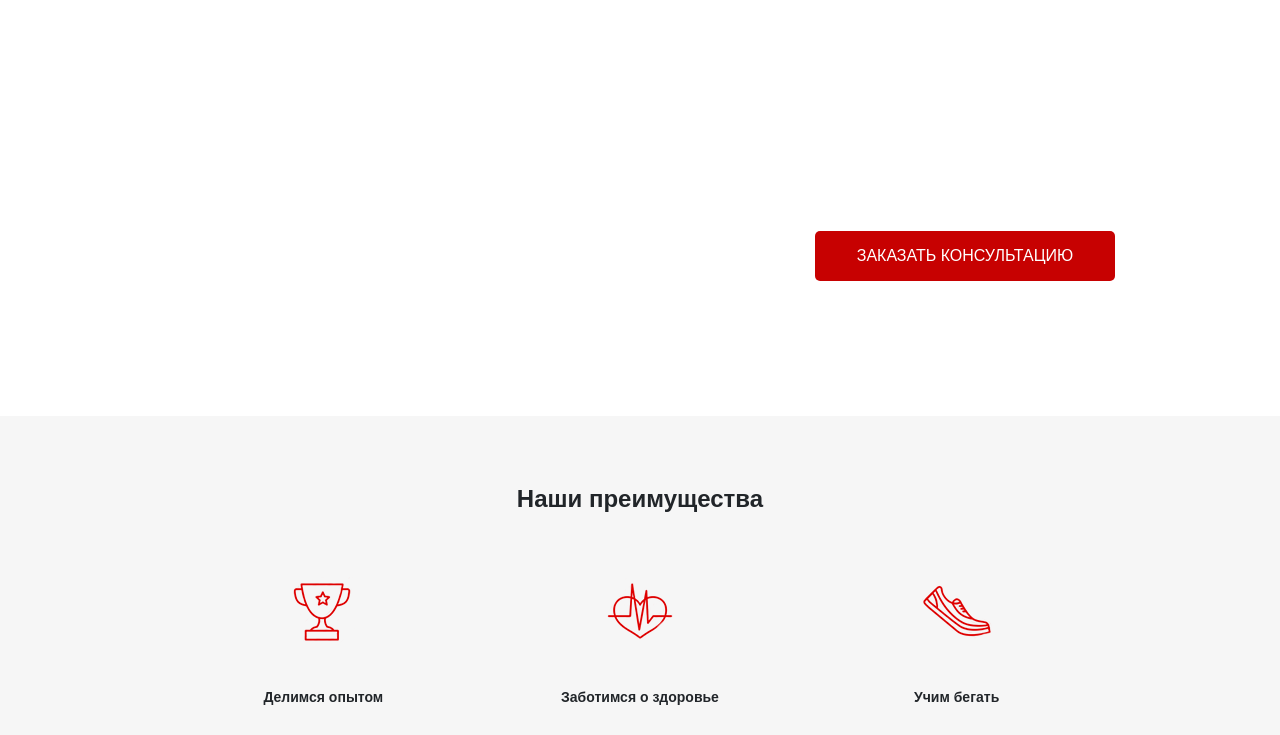
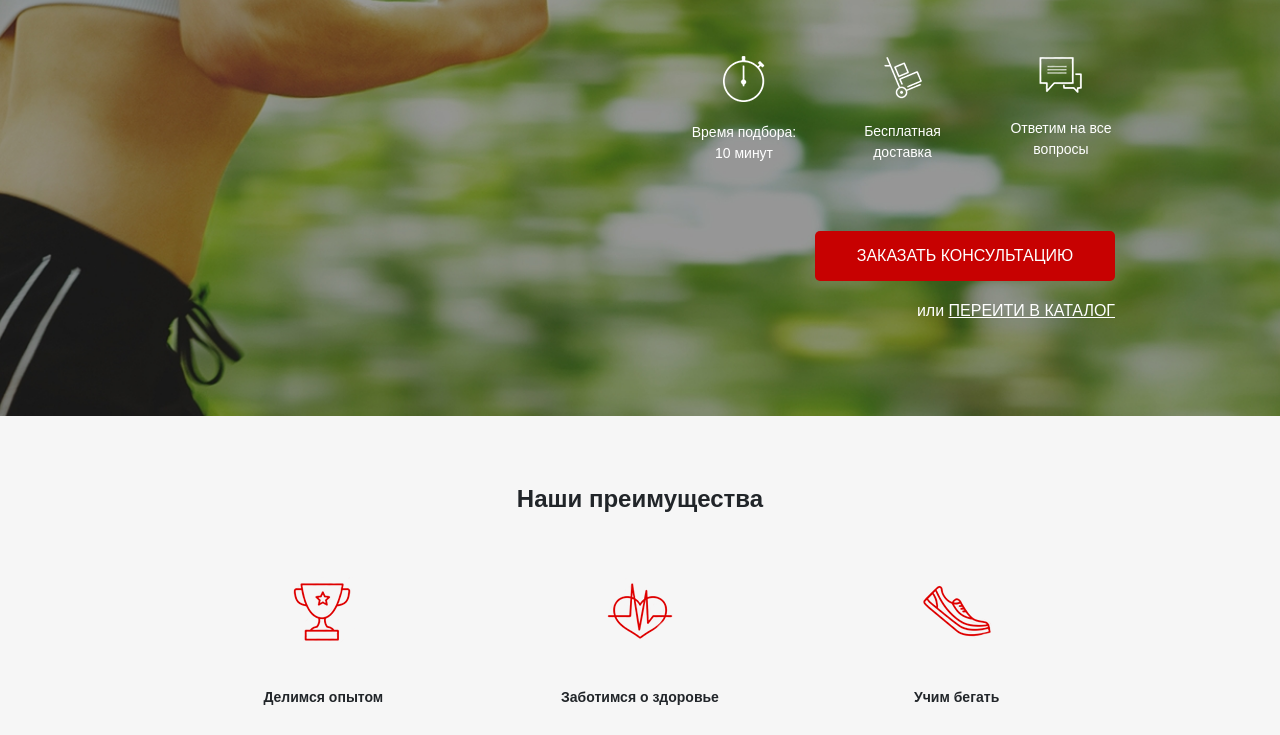
Before and after one commit to oleg-gde-maket/oleg-gde-maket.github.io, a plain HTML site: page projects/Pulse/index.html in a window 1280 px wide. Shown: the part 264-999 px from the top of the page. Drawn offline with nearby package versions, Linux system fonts and the light colour scheme; files that its build step writes are made by us from their sources; files whose address does not match are found by name; a web font is replaced by a local one.

Commit message:
Update _promo.scss

```diff
--- a/projects/Pulse/sass/blocks/_promo.scss
+++ b/projects/Pulse/sass/blocks/_promo.scss
@@ -1,7 +1,7 @@
 .promo {
     min-height: 650px;
     padding: 21px 0 93px 0;
-    background: url(../../img/bg1.jpg) center (center/cover) no-repeat;
+    background: url(/img/bg1.jpg) center (center/cover) no-repeat;
     &__wrapper {
         display: flex;
         flex-direction: column;
```
